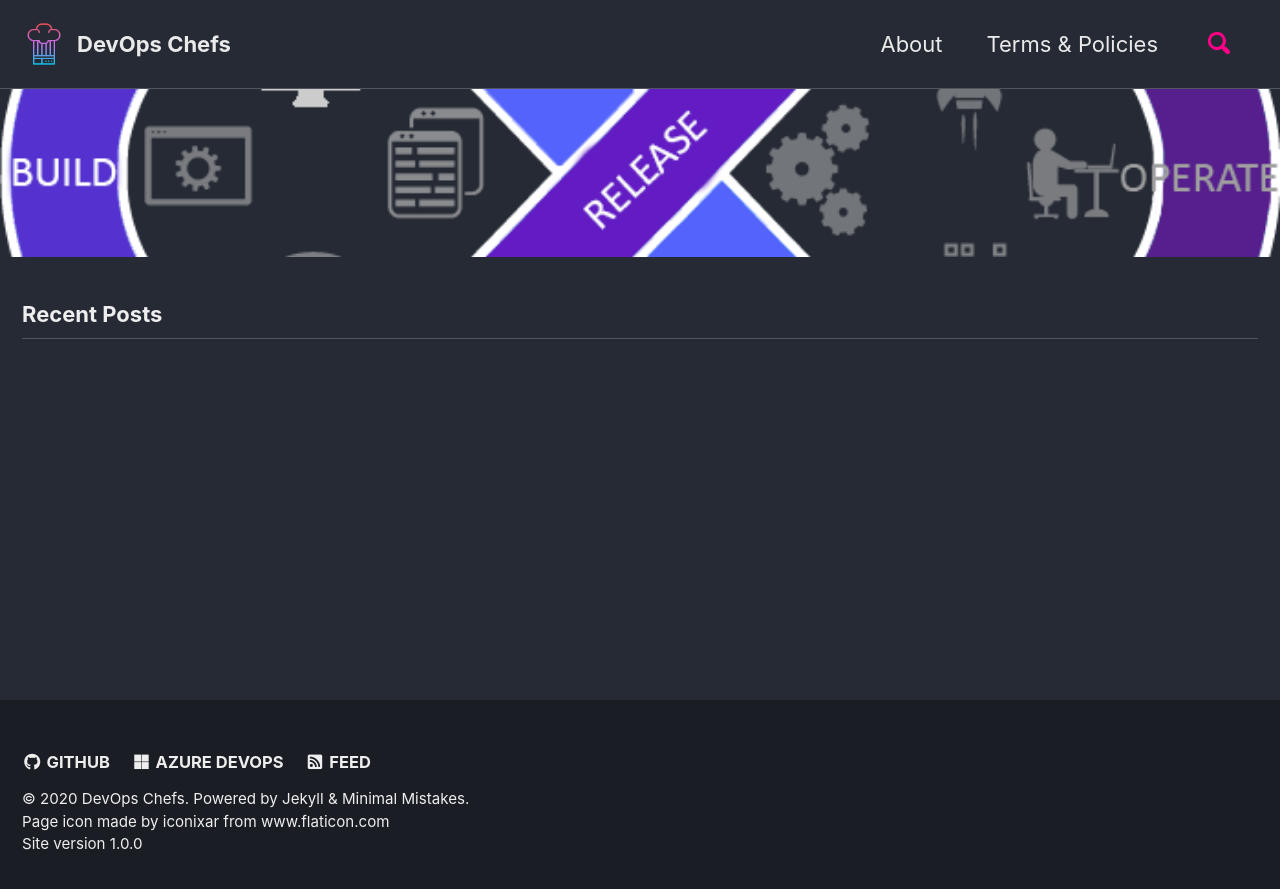
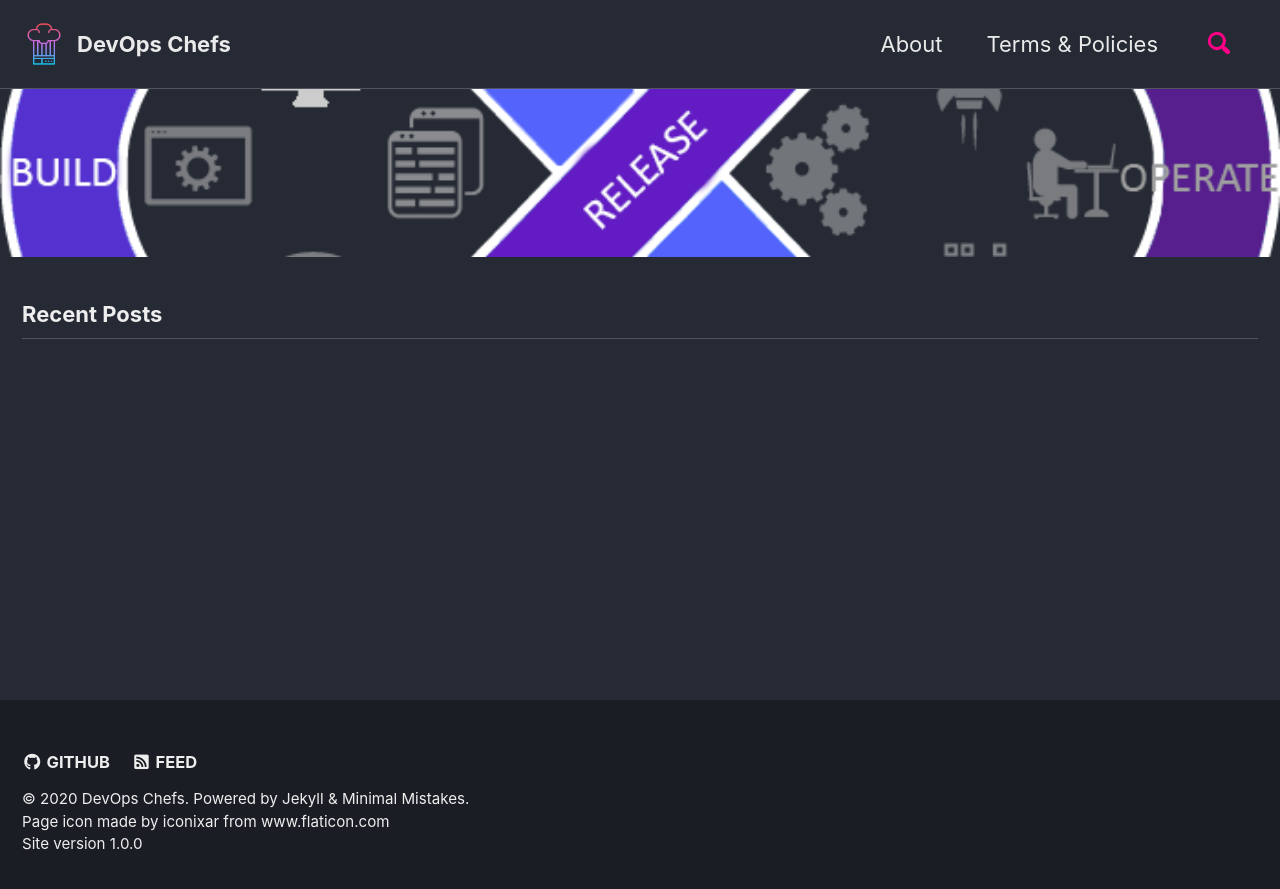
Before and after one commit to devopschefs/blog, a Jekyll site: the page built from index.html, in a window 1280 px wide. Shown: the top 889 px of the page. Built offline with Jekyll 4.4.1, drawn with Linux system fonts in a browser that asks for light colours; cached includes are drawn as plain includes; the list of posts is cut into pages by our own code.

Commit message:
feat: toc and footer changes

```diff
--- a/_config.yml
+++ b/_config.yml
@@ -134,9 +134,9 @@
     - label: "GitHub"
       icon: "fab fa-fw fa-github"
       url: "https://github.com/devopschefs"
-    - label: "Azure DevOps"
-      icon: "fab fa-fw fa-microsoft"
-      url: "https://dev.azure.com/devopschefs/Demos"
+    #- label: "Azure DevOps"
+    #  icon: "fab fa-fw fa-microsoft"
+    #  url: "https://dev.azure.com/devopschefs/Demos"
     #- label: "GitLab"
       #icon: "fab fa-fw fa-gitlab"
       #url:
@@ -341,7 +341,6 @@
       share: true
       related: true
       show_date: true
-      toc: true # Table of contents (https://mmistakes.github.io/minimal-mistakes/docs/layouts/#table-of-contents)
       toc_icon: bookmark # Free icons (https://fontawesome.com/icons?d=gallery&s=solid&m=free)
   # _devops
   - scope:
@@ -355,7 +354,6 @@
       share: true
       related: true
       show_date: true
-      toc: true # Table of contents (https://mmistakes.github.io/minimal-mistakes/docs/layouts/#table-of-contents)
       toc_icon: bookmark # Free icons (https://fontawesome.com/icons?d=gallery&s=solid&m=free)
   # _iac
   - scope:
@@ -369,5 +367,4 @@
       share: true
       related: true
       show_date: true
-      toc: true # Table of contents (https://mmistakes.github.io/minimal-mistakes/docs/layouts/#table-of-contents)
       toc_icon: bookmark # Free icons (https://fontawesome.com/icons?d=gallery&s=solid&m=free)
```
